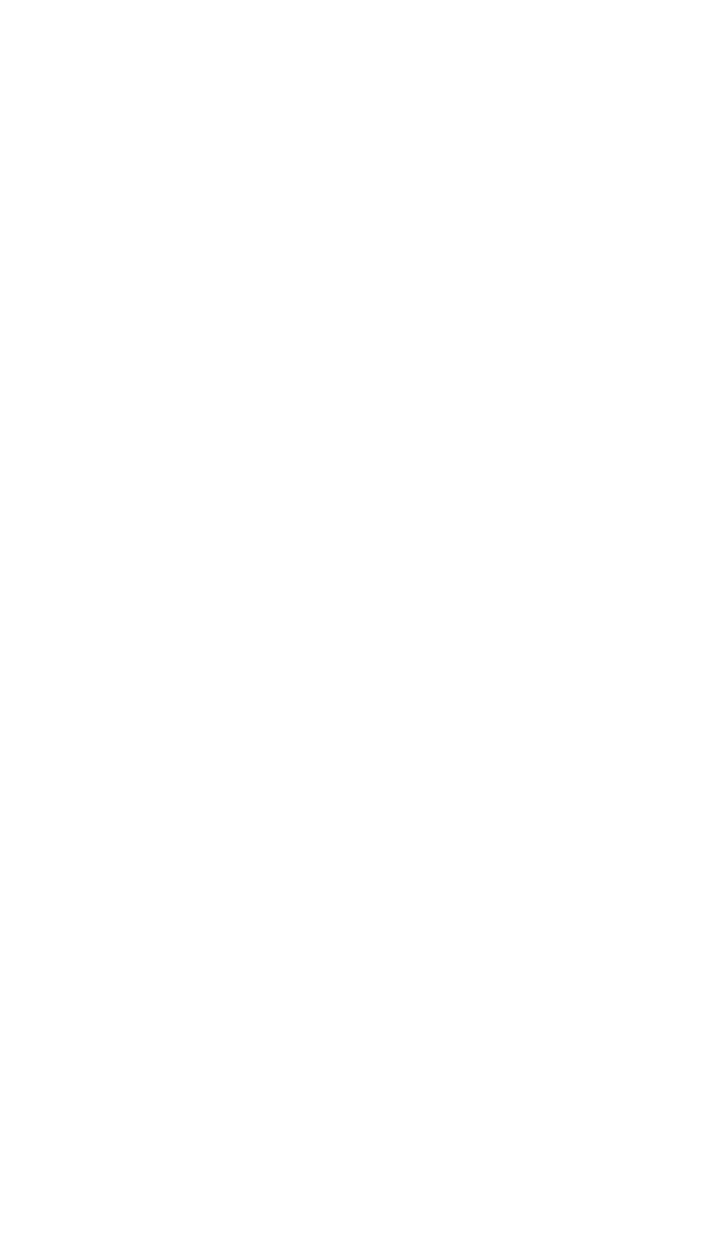
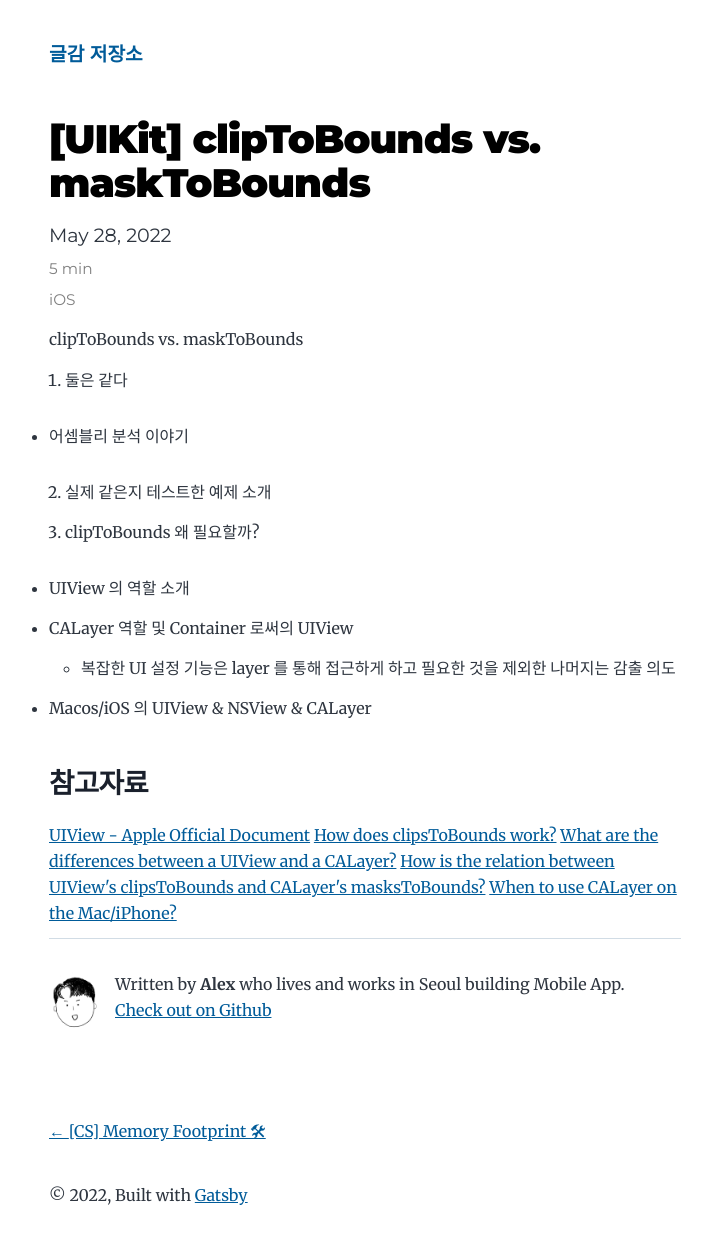
Before and after one commit to SongTaehwan/SongTaehwan.github.io, a Gatsby site: page /clipToBounds-maskToBounds/ in a window 1280 px wide. Before the commit this address had no page. Shown: the whole page, without its empty margins (275-983 px from the left). Before the commit the page ends 800 px from the top, so only its background shows below. Built offline with nearby package versions, Linux system fonts and the light colour scheme; Gatsby itself is replaced by a stand-in of ours.

Commit message:
feat: Add clipToBounds vs. maskToBounds

```diff
--- /dev/null
+++ b/content/blog/clipToBounds-maskToBounds/index.md
@@ -0,0 +1,29 @@
+---
+title: "[UIKit] clipToBounds vs. maskToBounds"
+date: "2022-05-28T18:51:00.000Z"
+description: clipToBounds 와 maskToBounds 의 차이를 알아보자
+estimated: 5 min
+tags: iOS
+---
+
+clipToBounds vs. maskToBounds
+
+1. 둘은 같다
+
+- 어셈블리 분석 이야기
+
+2. 실제 같은지 테스트한 예제 소개
+3. clipToBounds 왜 필요할까?
+
+- UIView 의 역할 소개
+- CALayer 역할 및 Container 로써의 UIView
+  - 복잡한 UI 설정 기능은 layer 를 통해 접근하게 하고 필요한 것을 제외한 나머지는 감출 의도
+- Macos/iOS 의 UIView & NSView & CALayer
+
+### 참고자료
+
+[UIView - Apple Official Document](https://developer.apple.com/documentation/uikit/uiview)
+[How does clipsToBounds work?](https://stackoverflow.com/questions/20449256/how-does-clipstobounds-work/20449468#20449468)
+[What are the differences between a UIView and a CALayer?](https://stackoverflow.com/questions/7826306/what-are-the-differences-between-a-uiview-and-a-calayer/7827488#7827488)
+[How is the relation between UIView's clipsToBounds and CALayer's masksToBounds?](https://stackoverflow.com/questions/1177775/how-is-the-relation-between-uiviews-clipstobounds-and-calayers-maskstobounds/1177978#1177978)
+[When to use CALayer on the Mac/iPhone?](https://stackoverflow.com/questions/1447598/when-to-use-calayer-on-the-mac-iphone/1449201#1449201)
--- a/src/templates/blog-post.js
+++ b/src/templates/blog-post.js
@@ -9,7 +9,7 @@ const BlogPostTemplate = ({ data, location }) => {
   const post = data.markdownRemark
   const siteTitle = data.site.siteMetadata?.title || `Title`
   const { previous, next } = data
-  console.log(data)
+
   return (
     <Layout location={location} title={siteTitle}>
       <Seo
```
